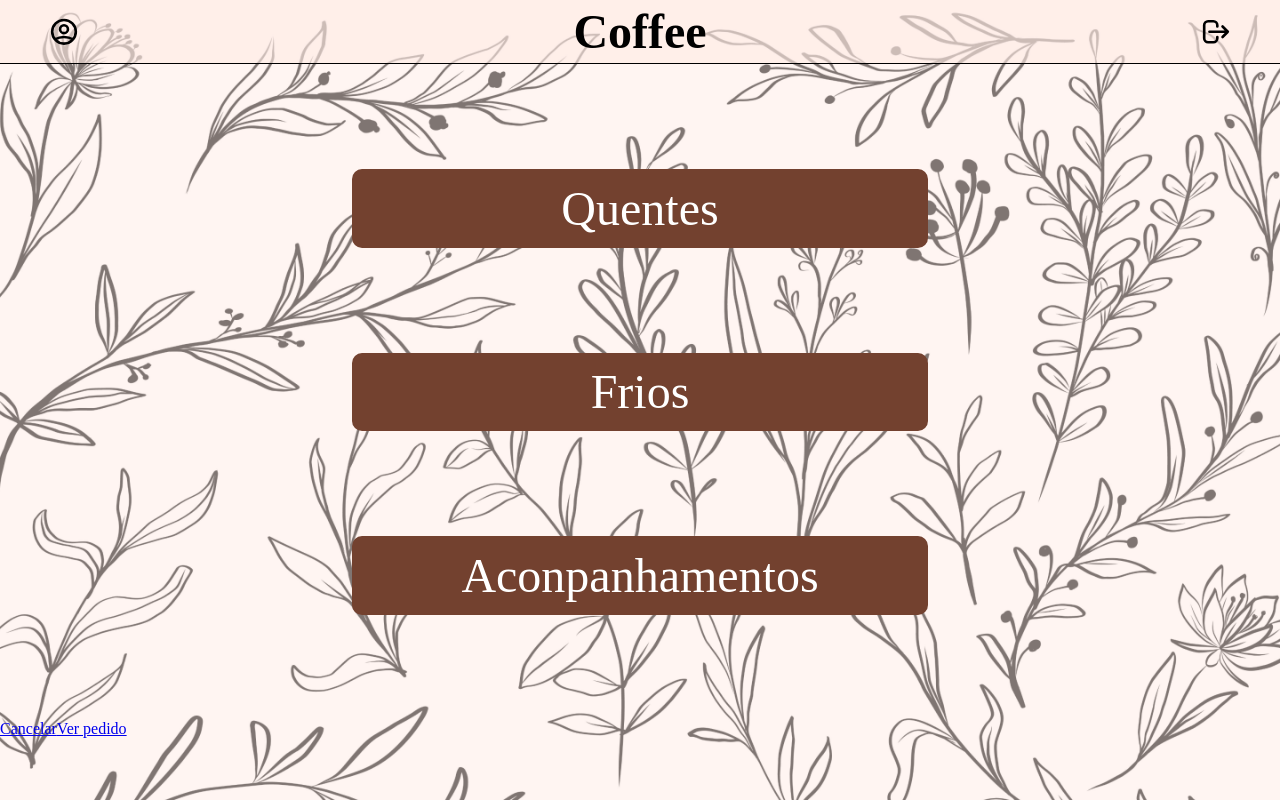
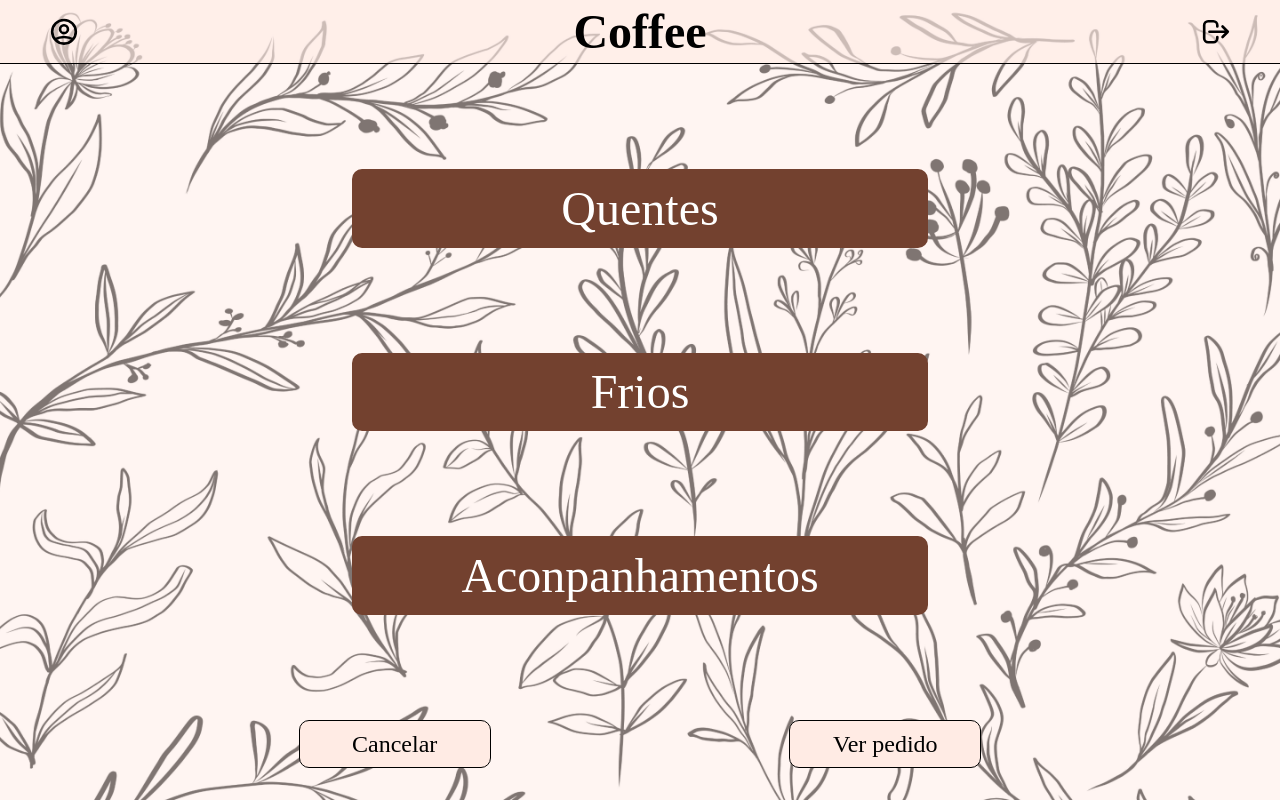
Before and after one commit to JanainaNogueira/Cafeteria, a React (Create React App) app: page /dishtypes in a window 1280 px wide. Built offline with nearby package versions, Linux system fonts and the light colour scheme; a web font is replaced by a local one.

Commit message:
Change button style for router link style
Changed classes:
-.buttons-links
-.links
-.links:hover

```diff
--- a/src/Components/pages/DishTypes/DishTypes.module.css
+++ b/src/Components/pages/DishTypes/DishTypes.module.css
@@ -23,21 +23,26 @@
     cursor: pointer;
     background-color: #442b28;
 }
-.buttons{
+.buttons_link{
     display: flex;
     justify-content:space-evenly;
     width: 100%;
     height: 10%;
 }
-.buttons button{
+.links{
+    display: flex;
+    justify-content: center;
+    align-items: center;
     width: 15%;
     height: 60%;
     background-color: #FFEBE4;
     border:0.5px solid #000000;
     border-radius: 10px;
     font-size: 150%;
+    text-decoration: none;
+    color:#000000;
 }
-.buttons button:hover{
+.links:hover{
     cursor: pointer;
     background-color: #af9c95;
 }
```
